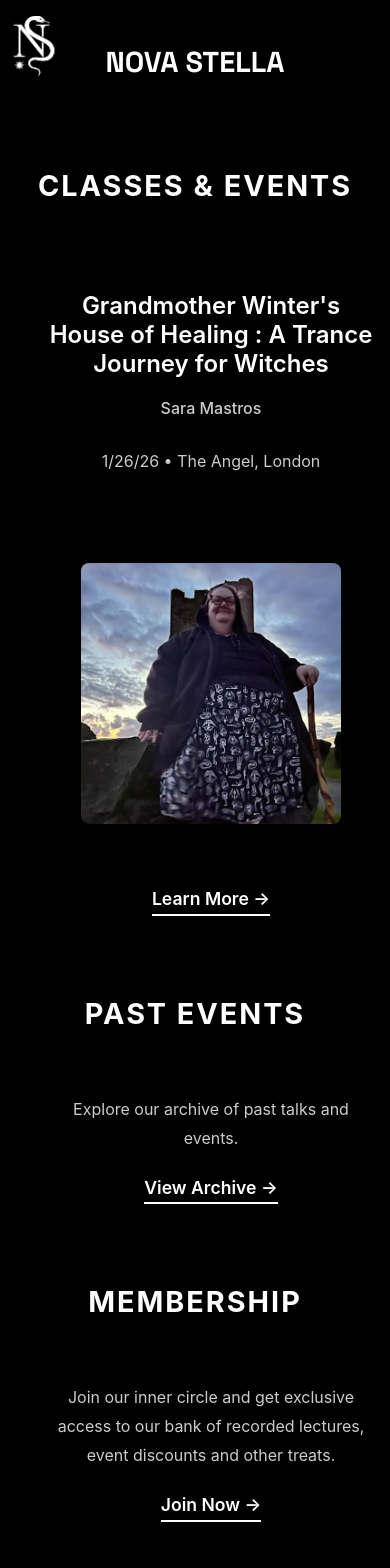
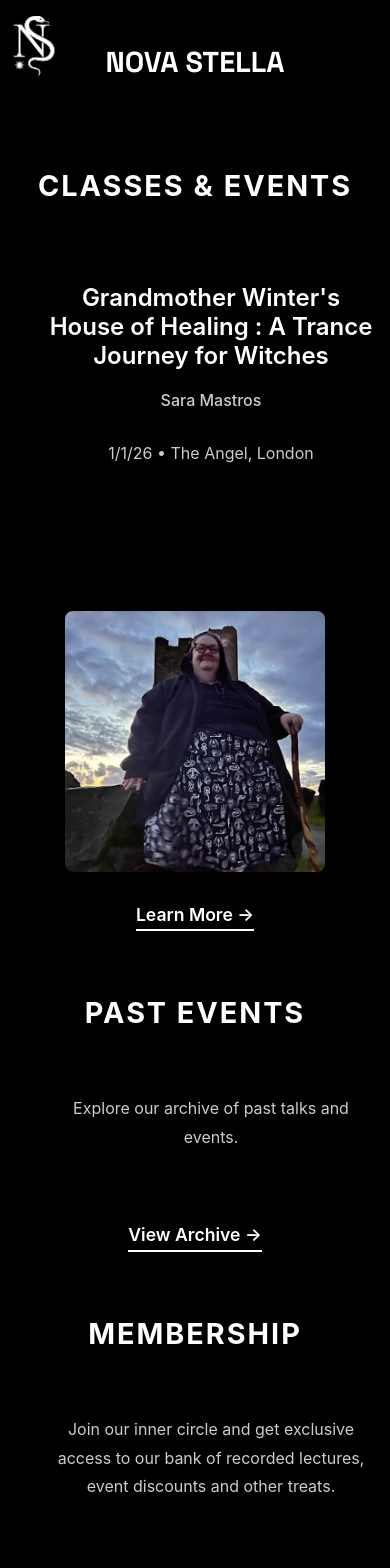
Before and after one commit to EmmaluFox/nova-stella, a React (Create React App) app: page / in a window 390 px wide. Shown: the top 1568 px of the page. Built offline with nearby package versions, Linux system fonts and the light colour scheme; a web font is replaced by a local one.

Commit message:
Refine home page layout: reduce event spacing, restructure mobile layout with section-link outside content, adjust content container sizing

```diff
--- a/src/events/events.json
+++ b/src/events/events.json
@@ -1,7 +1,7 @@
 [
   {
     "Event ID": "A1",
-    "Date": "1/26/26",
+    "Date": "1/1/26",
     "Arrive Time": "7:00:00 PM",
     "Start Time": "7:00:00 PM",
     "End Time": "9:30:00 PM",
--- a/src/pages/Home.css
+++ b/src/pages/Home.css
@@ -63,6 +63,16 @@
   align-items: start;
 }
 
+.section-layout > .section-image-mobile {
+  display: none;
+}
+
+.section-layout > .section-link {
+  grid-column: 2;
+  justify-self: start;
+  align-self: start;
+}
+
 .home-section.reverse .section-layout {
   grid-template-columns: 1fr 1fr;
 }
@@ -101,21 +111,20 @@
   display: flex;
   flex-direction: column;
   width: 100%;
-  max-width: 400px;
-  aspect-ratio: 1 / 1;
+  max-height: 400px;
 }
 
 .next-event-info {
   margin-bottom: 1.5rem;
-  padding: 1rem 0;
+  padding: 0.5rem 0;
   border-left: 3px solid #ffffff;
-  padding-left: 1rem;
+  padding-left: 0.5rem;
 }
 
 .next-event-info h3 {
   font-size: 1.5rem;
   color: #ffffff;
-  margin-bottom: 0.1rem;
+  margin-bottom: 0.05rem;
   font-weight: 600;
 }
 
@@ -123,7 +132,7 @@
   font-size: 1.2rem;
   color: #ffffff;
   font-weight: 500;
-  margin-bottom: 0.05rem;
+  margin-bottom: 0.025rem;
 }
 
 .event-details {
@@ -206,6 +215,8 @@
   .section-layout {
     grid-template-columns: 1fr;
     gap: 2rem;
+    display: flex;
+    flex-direction: column;
   }
 
   .home-section.reverse .section-layout {
@@ -216,7 +227,7 @@
     display: none;
   }
 
-  .section-image-mobile {
+  .section-layout > .section-image-mobile {
     display: block;
     width: 80%;
     margin-left: auto;
@@ -225,14 +236,24 @@
     background-color: #1a1a1a;
     border-radius: 8px;
     overflow: hidden;
-    margin-top: 1.5rem;
-    margin-bottom: 1.5rem;
+    order: 2;
   }
 
-  .section-image-mobile img {
+  .section-layout > .section-image-mobile img {
     width: 100%;
     height: 100%;
     object-fit: cover;
+  }
+
+  .section-content {
+    order: 1;
+    max-height: 80vw;
+  }
+
+  .section-layout > .section-link {
+    order: 3;
+    align-self: center;
+    justify-self: center;
   }
 
   .home-section.reverse .section-image {
--- a/src/pages/Home.js
+++ b/src/pages/Home.js
@@ -47,12 +47,12 @@ function Home() {
                     <p className='event-details'>{firstEvent.date} • {firstEvent.venue}, {firstEvent.city}</p>
                   </div>
                 )}
-                <div className='section-image-mobile'>
-                  {eventImage && <img src={eventImage} alt={firstEvent?.speaker} />}
-                </div>
                 <p className='section-description'></p>
-                <a href='/upcoming-talks' className='section-link'>Learn More →</a>
               </div>
+              <div className='section-image-mobile'>
+                {eventImage && <img src={eventImage} alt={firstEvent?.speaker} />}
+              </div>
+              <a href='/upcoming-talks' className='section-link'>Learn More →</a>
             </div>
           </div>
         </div>
@@ -67,8 +67,8 @@ function Home() {
               </div>
               <div className='section-content'>
                 <p>Explore our archive of past talks and events.</p>
-                <a href='/past-events' className='section-link'>View Archive →</a>
               </div>
+              <a href='/past-events' className='section-link'>View Archive →</a>
             </div>
           </div>
         </div>
@@ -83,8 +83,8 @@ function Home() {
               </div>
               <div className='section-content'>
                 <p className='section-description'>Join our inner circle and get exclusive access to our bank of recorded lectures, event discounts and other treats.</p>
-                <a href='/community' className='section-link'>Join Now →</a>
               </div>
+              <a href='/community' className='section-link'>Join Now →</a>
             </div>
           </div>
         </div>
@@ -99,8 +99,8 @@ function Home() {
               </div>
               <div className='section-content'>
                 <p className='section-description'>Learn more about Nova Stella and our mission.</p>
-                <a href='/about' className='section-link'>Discover More →</a>
               </div>
+              <a href='/about' className='section-link'>Discover More →</a>
             </div>
           </div>
         </div>
```
